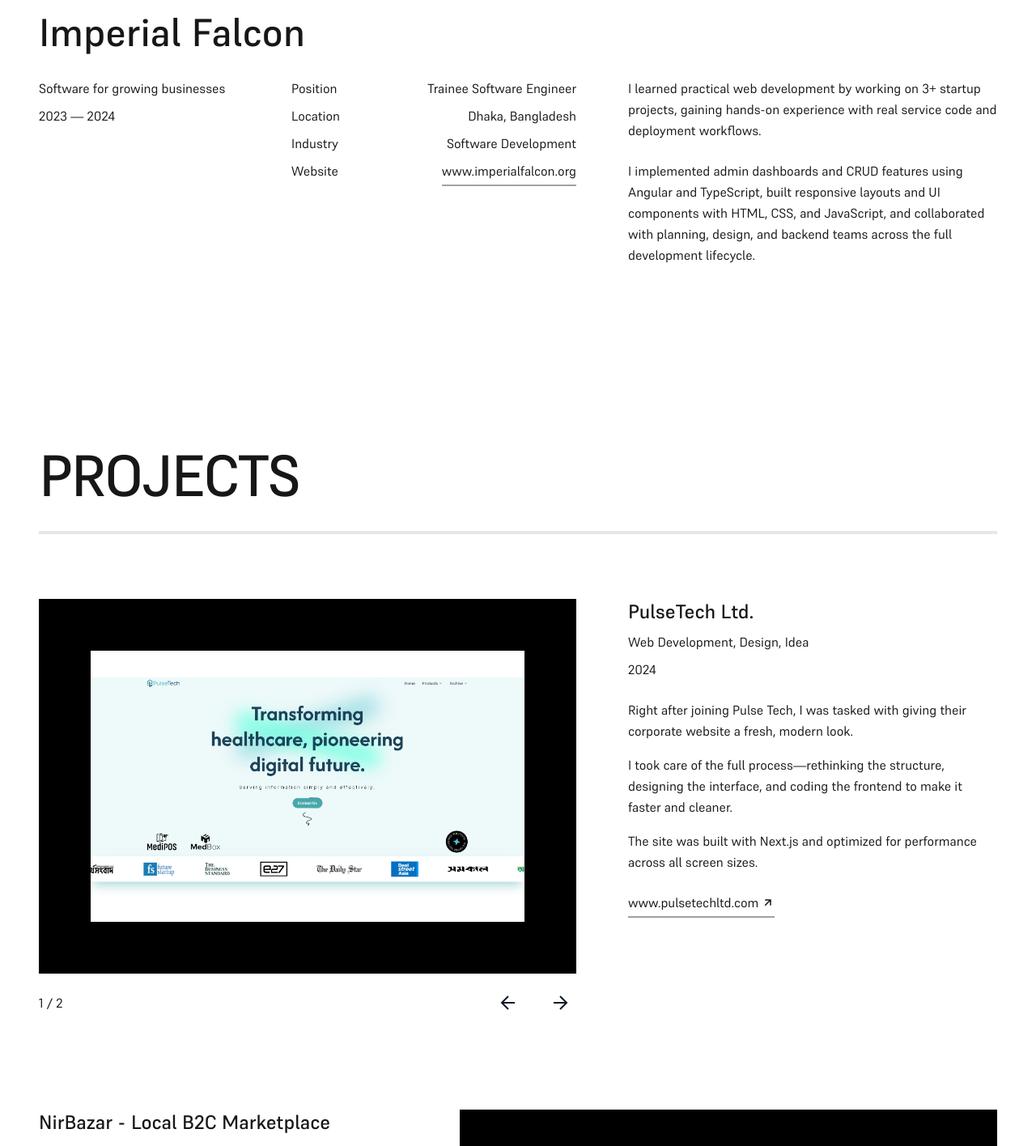
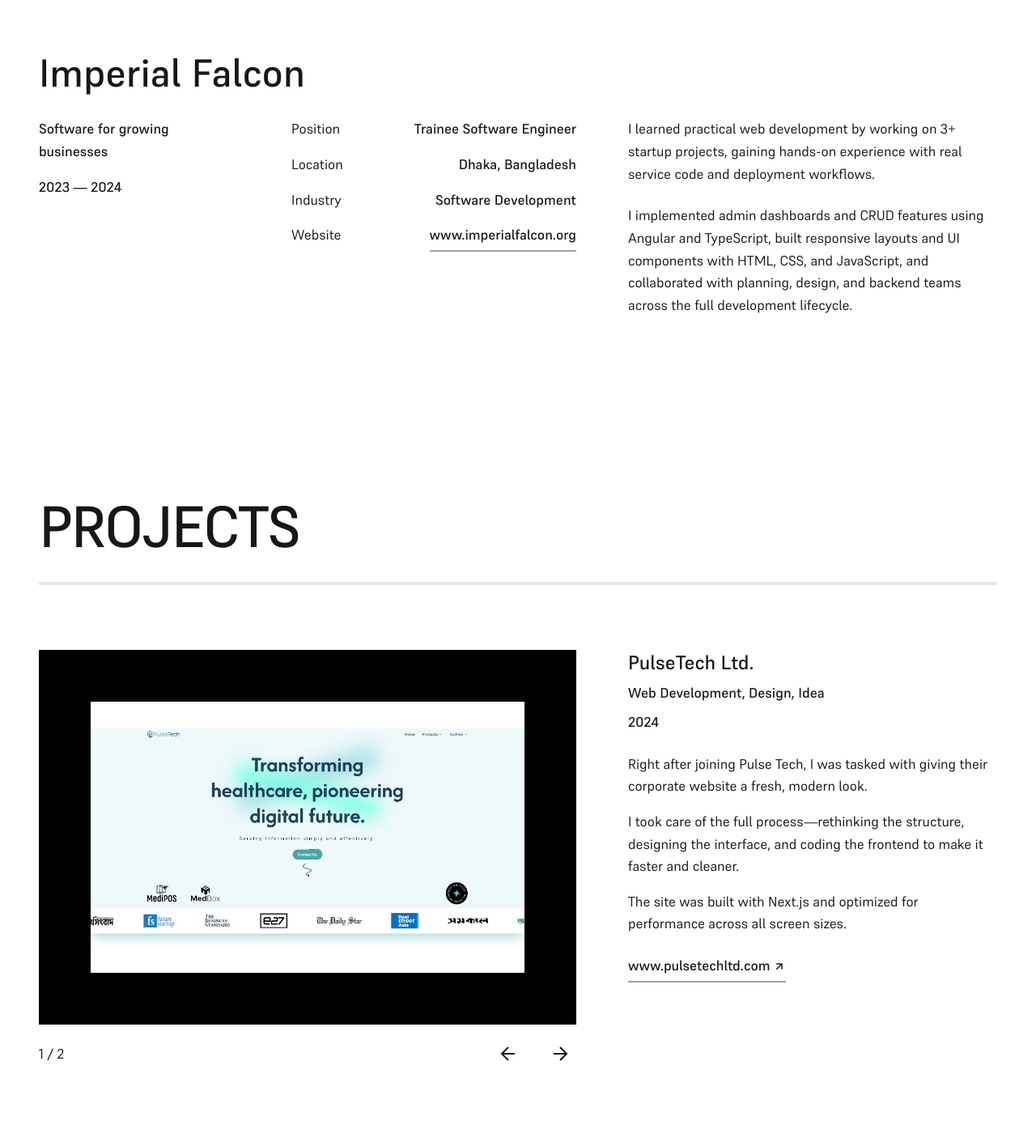
Before and after one commit to shuvosarkar96/shuvo-sarkar-web, a Next.js app: page / in a window 1280 px wide. Shown: the part 2360-3776 px from the top of the page at 81% size. Built offline with nearby package versions, Linux system fonts and the light colour scheme.

Commit message:
feat: enhance typography and layout consistency across components

```diff
--- a/src/app/globals.css
+++ b/src/app/globals.css
@@ -46,12 +46,3 @@
     margin-right: 0;
   }
 }
-
-.hero-title {
-  font-weight: 600;
-  line-height: 0.95;
-  letter-spacing: -0.025em;
-  font-size: clamp(5rem, 9vw, 12rem);
-  text-transform: uppercase;
-  line-height: 1;
-}
--- a/src/app/layout.tsx
+++ b/src/app/layout.tsx
@@ -3,6 +3,7 @@
 import Footer from "@/components/common/footer";
 import { supreme } from "./fonts";
 import { ThemeProvider } from "next-themes";
+import { typography } from "./typography";
 
 export const metadata: Metadata = {
   title: "Shuvo Sarkar",
@@ -12,7 +13,7 @@
 export default function RootLayout({ children }: { children: React.ReactNode }) {
   return (
     <html lang="en" className={supreme.variable} suppressHydrationWarning>
-      <body className="page-wrapper leading-relaxed font-sans antialiased">
+      <body className={`${typography.bodyText} page-wrapper leading-relaxed font-sans antialiased`}>
         <ThemeProvider
           attribute="class"
           defaultTheme="light"
--- a/src/app/typography.ts
+++ b/src/app/typography.ts
@@ -1,10 +1,16 @@
 export const typography = {
   heroTitle:
     "font-semibold uppercase leading-tight tracking-[-0.025em] md:tracking-[0.1em] lg:tracking-[0.2em] text-[clamp(4.5rem,14vw,13rem)]",
+
+  subTitle:
+    "text-2xl md:text-4xl font-medium text-right leading-normal",
 
   sectionTitle:
     "text-4xl md:text-5xl lg:text-7xl font-medium tracking-tight",
 
   footerDisplay:
     "text-4xl md:text-7xl lg:text-7xl xl:text-8xl font-medium tracking-tight",
+
+  bodyText:
+    "text-[17px]",
 };
--- a/src/components/common/experienceItem.tsx
+++ b/src/components/common/experienceItem.tsx
@@ -37,26 +37,26 @@
         <div className="grid grid-cols-1 lg:grid-cols-12 gap-8 xl:gap-16 2xl:gap-20 items-start">
 
           {/* Company / year */}
-          <div className="lg:col-span-3 xl:col-span-3 flex flex-col gap-2">
+          <div className="lg:col-span-3 xl:col-span-3 flex flex-col gap-4 font-medium">
             <p>{companyTagline}</p>
             <p>{period}</p>
           </div>
 
           {/* Info - Desktop */}
-          <dl className="hidden lg:flex lg:col-span-4 xl:col-span-4 flex-col gap-2">
+          <dl className="hidden lg:flex lg:col-span-4 xl:col-span-4 flex-col gap-4">
             <div className="flex flex-row justify-between">
               <dt>Position</dt>
-              <dd>{position}</dd>
+              <dd className="font-medium">{position}</dd>
             </div>
 
             <div className="flex flex-row justify-between">
               <dt>Location</dt>
-              <dd>{location}</dd>
+              <dd className="font-medium">{location}</dd>
             </div>
 
             <div className="flex flex-row justify-between">
               <dt>Industry</dt>
-              <dd>{industry}</dd>
+              <dd className="font-medium">{industry}</dd>
             </div>
 
             <div className="flex flex-row justify-between">
@@ -64,7 +64,7 @@
               <HoverText
                 href={website.href}
                 label={website.label}
-                className="hidden md:block"
+                className="hidden md:block font-medium"
                 openInNewTab
               />
             </div>
@@ -84,17 +84,17 @@
         <dl className="flex lg:hidden lg:col-span-3 flex-col gap-2">
           <div className="flex flex-row justify-between">
             <dt>Position</dt>
-            <dd>{position}</dd>
+            <dd className="font-medium">{position}</dd>
           </div>
 
           <div className="flex flex-row justify-between">
             <dt>Location</dt>
-            <dd>{location}</dd>
+            <dd className="font-medium">{location}</dd>
           </div>
 
           <div className="flex flex-row justify-between">
             <dt>Industry</dt>
-            <dd>{industry}</dd>
+            <dd className="font-medium">{industry}</dd>
           </div>
 
           <div className="flex flex-row justify-between">
@@ -102,7 +102,7 @@
             <HoverText
               href={website.href}
               label={website.label}
-              className="hidden md:block"
+              className="hidden md:block font-medium"
             />
           </div>
         </dl>
--- a/src/components/common/footer.tsx
+++ b/src/components/common/footer.tsx
@@ -29,7 +29,7 @@
                 <ArrowTopRight className="w-4 h-4" />
               </span>
             }
-            className="hidden md:block"
+            className="hidden md:block font-medium"
             openInNewTab
           />
 
@@ -41,7 +41,7 @@
                 <ArrowTopRight className="w-4 h-4" />
               </span>
             }
-            className="hidden md:block"
+            className="hidden md:block font-medium"
             openInNewTab
           />
 
@@ -53,7 +53,7 @@
                 <ArrowTopRight className="w-4 h-4" />
               </span>
             }
-            className="hidden md:block"
+            className="hidden md:block font-medium"
             openInNewTab
           />
         </div>
--- a/src/components/common/header.tsx
+++ b/src/components/common/header.tsx
@@ -9,7 +9,7 @@
   const { theme } = useTheme();
 
   return (
-    <header className="relative">
+    <header className="relative font-medium">
       <div className="flex items-start justify-between">
         {/* Left info section */}
         <div className="flex flex-col md:flex-row md:space-x-20 lg:space-x-8 xl:space-x-40">
--- a/src/components/common/imageFrame.tsx
+++ b/src/components/common/imageFrame.tsx
@@ -73,17 +73,17 @@
             <button
               onClick={prev}
               aria-label="Previous image"
-              className="inline-flex items-center justify-center w-10 h-10 p-1 rounded-full hover:bg-gray-200 dark:hover:bg-gray-700 transition"
+              className="inline-flex items-center justify-center w-10 h-10 p-1 rounded-full hover:border transition"
             >
-              <ArrowLeft className="w-6 h-6 text-gray-900 dark:text-gray-100" />
+              <ArrowLeft className="w-6 h-6" />
             </button>
 
             <button
               onClick={next}
               aria-label="Next image"
-              className="inline-flex items-center justify-center w-10 h-10 p-1 rounded-full hover:bg-gray-200 dark:hover:bg-gray-700 transition"
+              className="inline-flex items-center justify-center w-10 h-10 p-1 rounded-full hover:border transition"
             >
-              <ArrowRight className="w-6 h-6 text-gray-900 dark:text-gray-100" />
+              <ArrowRight className="w-6 h-6" />
             </button>
           </div>
         </div>
--- a/src/components/sections/about.tsx
+++ b/src/components/sections/about.tsx
@@ -22,7 +22,7 @@
               I design and develop web applications that feel intuitive to use, with a focus on accessibility and real-world performance.
             </h3>
 
-            <div className="hidden md:flex flex-col lg:flex-row gap-8 lg:gap-2 xl:gap-16">
+            <div className="hidden md:flex flex-col lg:flex-row gap-8 lg:gap-2 xl:gap-16 font-medium">
               <ul className="flex flex-col gap-1">
                 <li>Frontend Development</li>
                 <li>UI / UX Design</li>
@@ -74,7 +74,7 @@
           </div>
 
           {/* Mobile only visible */}
-          <div className="flex flex-col gap-2 text-right md:hidden">
+          <div className="flex flex-col gap-2 text-right font-medium md:hidden">
             <ul className="flex flex-col">
               <li>Frontend Development</li>
               <li>UI / UX Design</li>
--- a/src/components/sections/hero.tsx
+++ b/src/components/sections/hero.tsx
@@ -17,7 +17,7 @@
         </h1>
       </div>
 
-      <div className="text-right text-xl sm:text-3xl md:text-4xl">
+      <div className={typography.subTitle}>
         <DownLeftArrow className="inline-block w-6 h-6 md:w-8 md:h-8 mb-1 md:mb-2" />
         <span className="block">Autodidact</span>
         <span className="block">Yet another developer</span>
--- a/src/components/sections/projects.tsx
+++ b/src/components/sections/projects.tsx
@@ -33,11 +33,11 @@
                 PulseTech Ltd.
               </h3>
 
-              <p className="mt-2">
+              <p className="mt-2 font-medium">
                 Web Development, Design, Idea
               </p>
 
-              <p className="mt-2">
+              <p className="mt-2 font-medium">
                 2024
               </p>
 
@@ -73,7 +73,7 @@
                     <ArrowTopRight className="w-4 h-4" />
                   </span>
                 }
-                className="hidden md:block md:w-fit mt-6"
+                className="hidden md:block md:w-fit mt-6 font-medium"
               />
             </div>
 
@@ -88,11 +88,11 @@
                 NirBazar - Local B2C Marketplace
               </h3>
 
-              <p className="mt-2">
+              <p className="mt-2 font-medium">
                 Web Development, Design
               </p>
 
-              <p className="mt-2">
+              <p className="mt-2 font-medium">
                 2024
               </p>
 
@@ -128,7 +128,7 @@
                     <ArrowTopRight className="w-4 h-4" />
                   </span>
                 }
-                className="hidden md:block md:w-fit mt-6"
+                className="hidden md:block md:w-fit mt-6 font-medium"
                 openInNewTab
               />
             </div>
```
